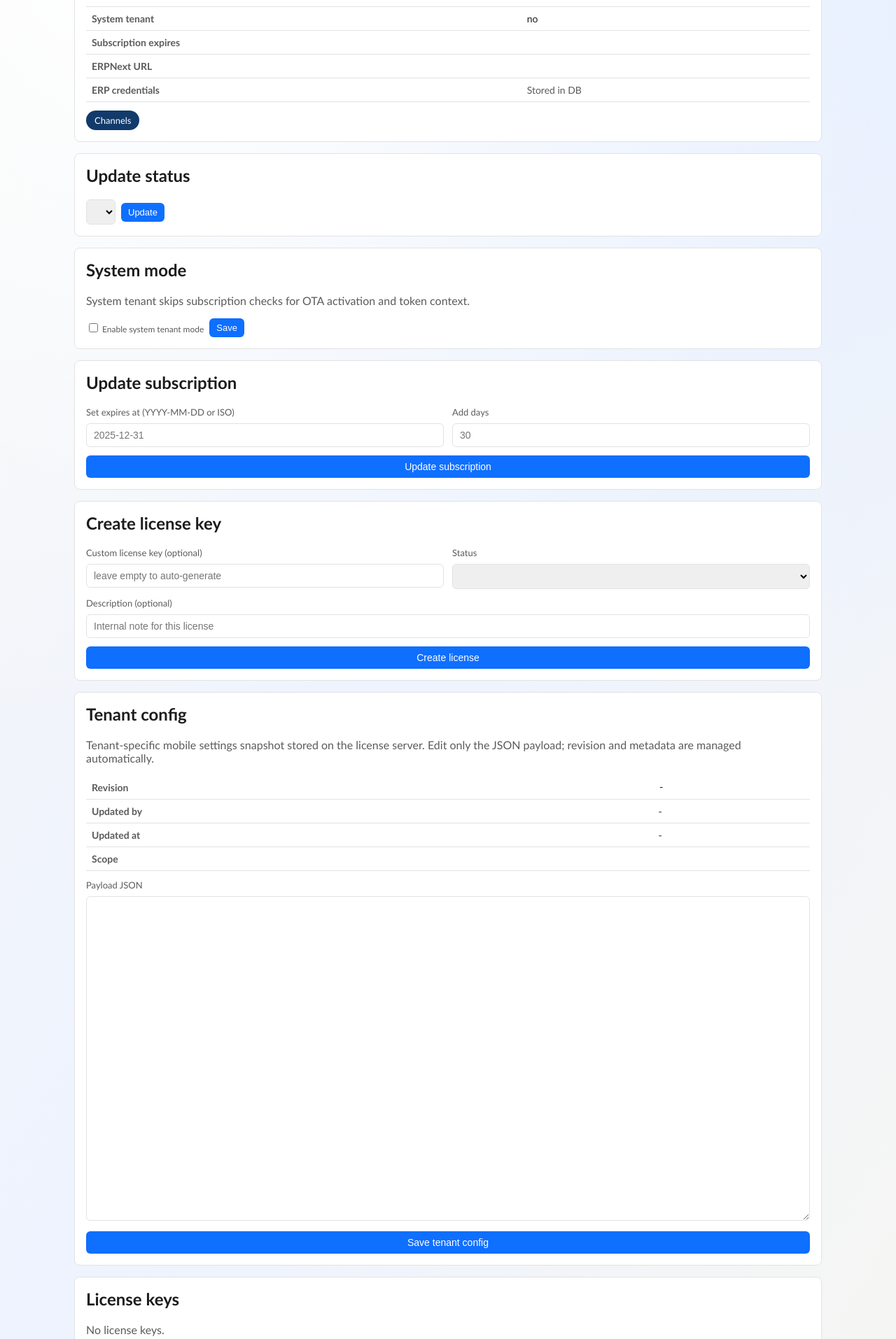
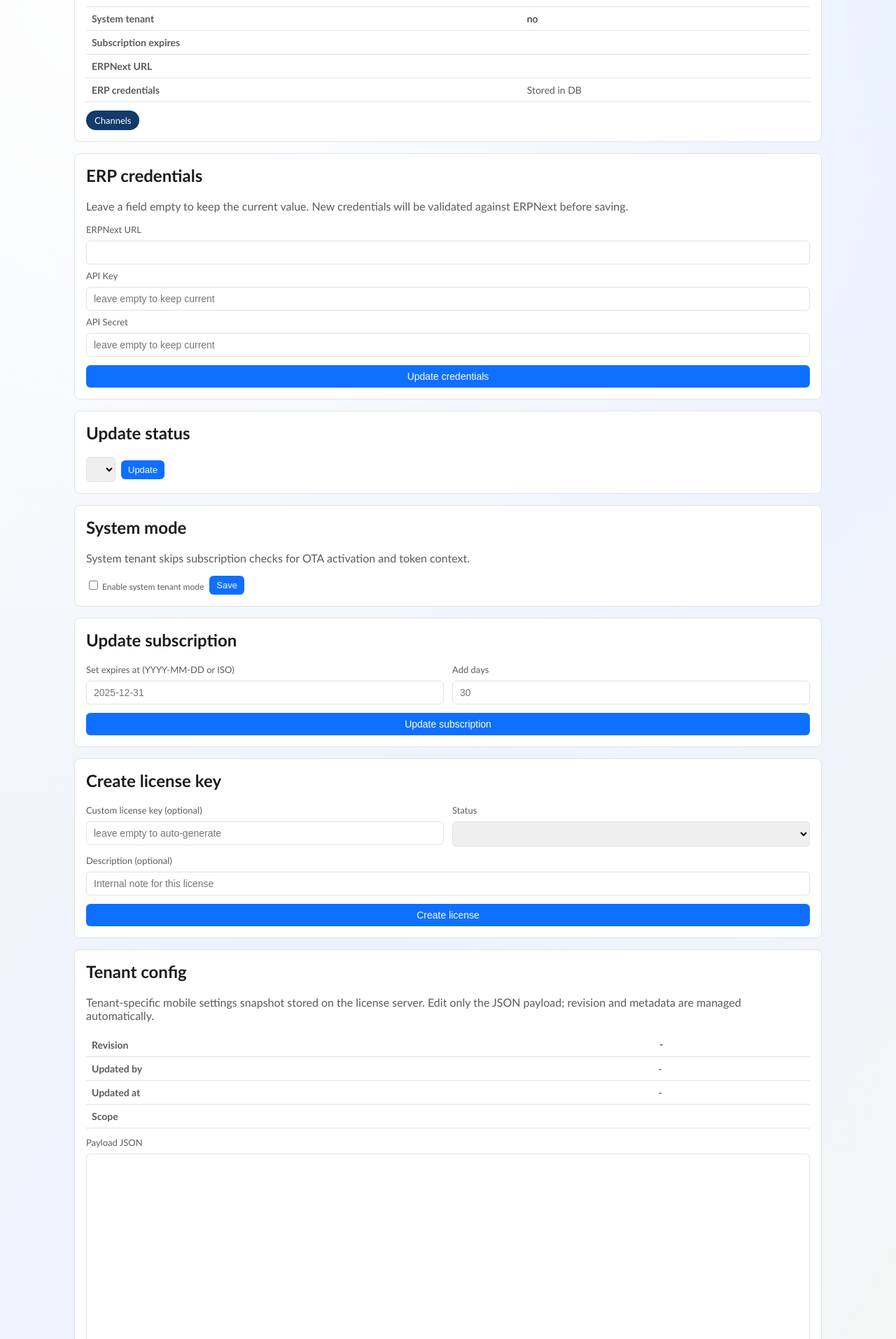
Before and after one commit to gimpeliovsky-prog/license_server, a Python web app: template app/templates/tenant_detail.html in a window 1280 px wide. Shown: the part 312-2226 px from the top of the page at 70% size. Run offline with Jinja, Linux system fonts and the light colour scheme; the template is opened without the code that fills it, so the values that code supplies are empty.

Commit message:
add change api erpnext cred

```diff
--- a/app/schemas/__init__.py
+++ b/app/schemas/__init__.py
@@ -10,6 +10,7 @@ from app.schemas.admin import (
     LicenseStatusUpdateRequest,
     SubscriptionUpdateRequest,
     TenantCreateRequest,
+    TenantCredentialsUpdateRequest,
     TenantResponse,
     TenantSystemUpdateRequest,
     TenantStatusUpdateRequest,
@@ -60,6 +61,7 @@ __all__ = [
     "TokenResponse",
     "StatusResponse",
     "TenantCreateRequest",
+    "TenantCredentialsUpdateRequest",
     "TenantResponse",
     "TenantSystemUpdateRequest",
     "TenantStatusUpdateRequest",
--- a/app/schemas/admin.py
+++ b/app/schemas/admin.py
@@ -23,6 +23,12 @@ class TenantResponse(BaseModel):
     status: str
     is_system: bool = False
     subscription_expires_at: datetime
+
+
+class TenantCredentialsUpdateRequest(BaseModel):
+    erpnext_url: str | None = Field(default=None, min_length=1, max_length=255)
+    api_key: str | None = Field(default=None, min_length=1, max_length=255)
+    api_secret: str | None = Field(default=None, min_length=1, max_length=255)
 
 
 class TenantStatusUpdateRequest(BaseModel):
--- a/app/templates/tenant_detail.html
+++ b/app/templates/tenant_detail.html
@@ -26,6 +26,29 @@
   <div style="margin-top: 12px;">
     <a href="/admin-ui/tenant/channels" class="button-pill">Channels</a>
   </div>
+</div>
+
+<div class="panel">
+  <h2>ERP credentials</h2>
+  <p class="muted">Leave a field empty to keep the current value. New credentials will be validated against ERPNext before saving.</p>
+  <form method="post" action="/admin-ui/tenants/{{ tenant.company_code }}/credentials">
+    <input type="hidden" name="csrf_token" value="{{ csrf_token }}">
+    <div>
+      <label>ERPNext URL</label>
+      <input type="text" name="erpnext_url" placeholder="{{ tenant.erpnext_url }}" maxlength="255">
+    </div>
+    <div style="margin-top: 8px;">
+      <label>API Key</label>
+      <input type="text" name="api_key" placeholder="leave empty to keep current" maxlength="255" autocomplete="off">
+    </div>
+    <div style="margin-top: 8px;">
+      <label>API Secret</label>
+      <input type="password" name="api_secret" placeholder="leave empty to keep current" maxlength="255" autocomplete="off">
+    </div>
+    <div style="margin-top: 12px;">
+      <button type="submit" class="button-block">Update credentials</button>
+    </div>
+  </form>
 </div>
 
 <div class="panel">
```
Also changed, not shown: app/api/routes/admin.py (+30 -0 lines), app/web/routes.py (+46 -0 lines).
